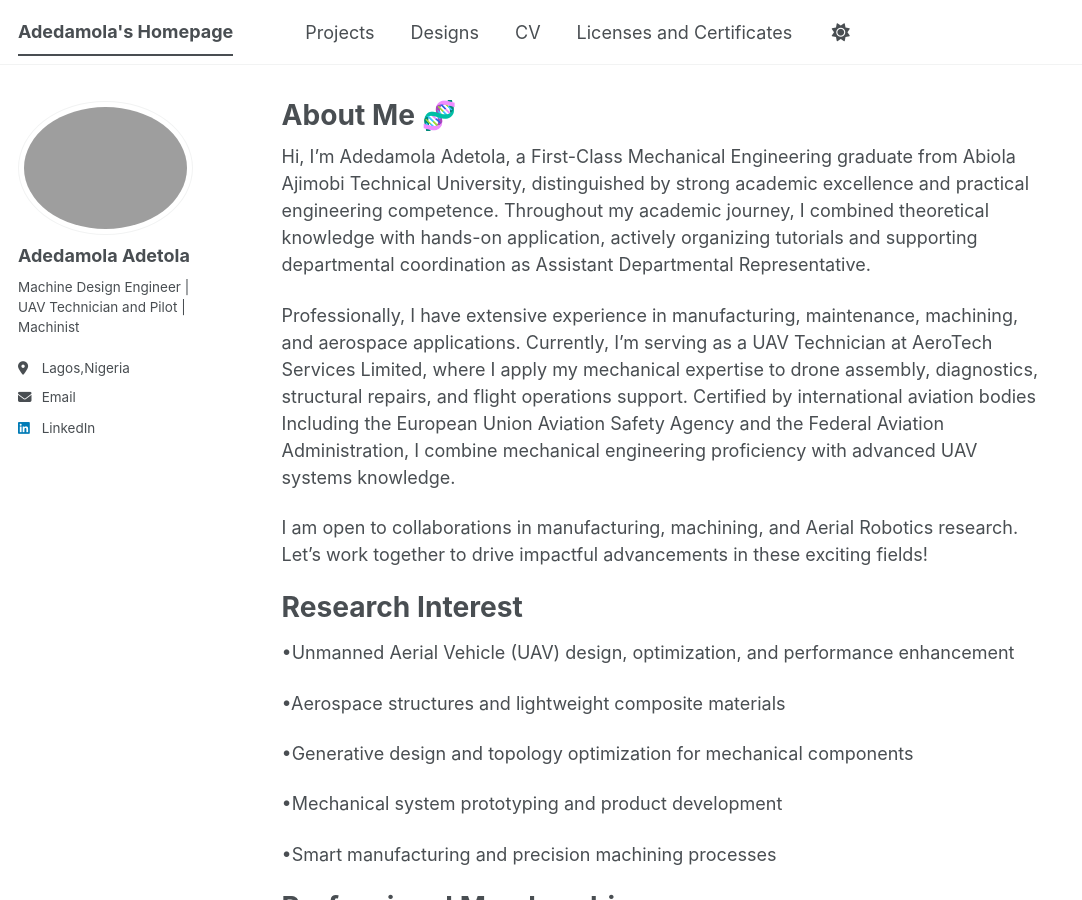
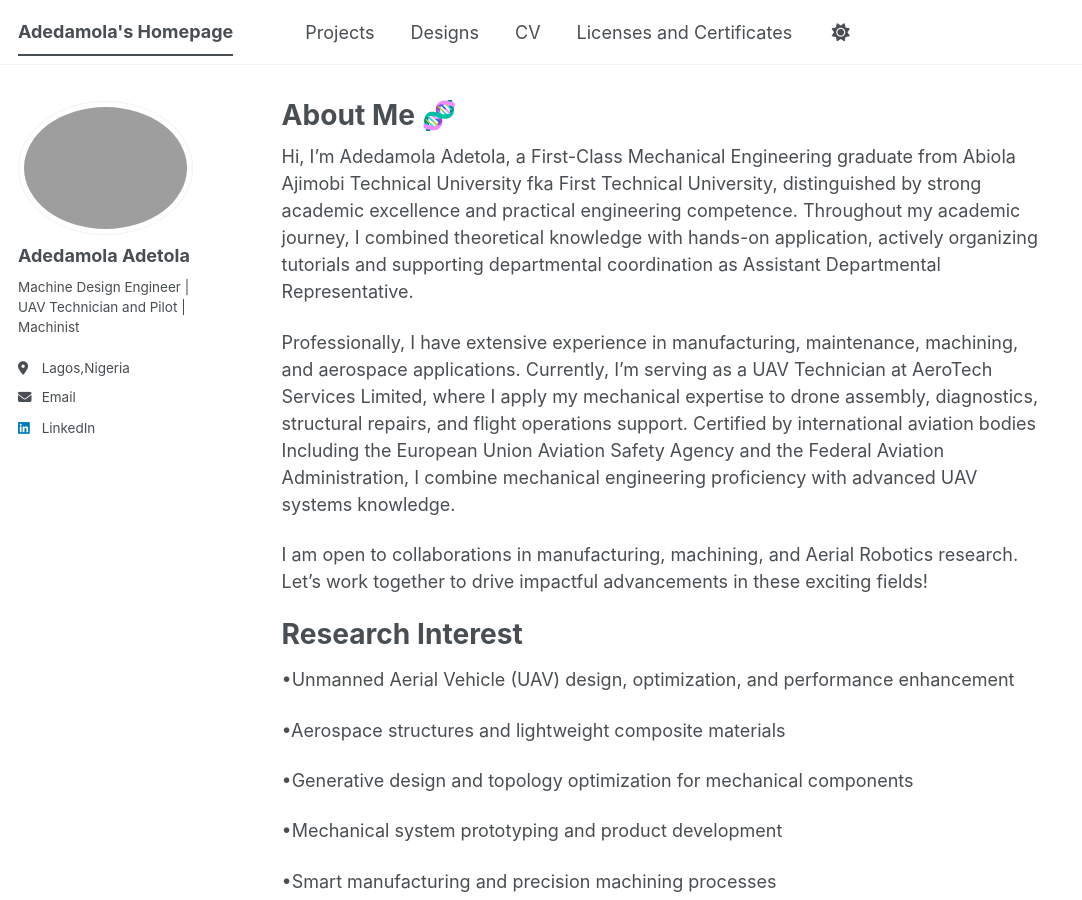
Before and after one commit to Adedam100/Adedam100.github.io, a Jekyll site: the page built from _pages/about.md, in a window 1280 px wide and 900 px high. Shown: the whole window, without its empty margins (0-1082 px from the left). Built offline with Jekyll 4.4.1, drawn with Linux system fonts in a browser that asks for light colours; a script bundle is joined from its source files by our own code; library files that are not in the unit come from our copies.

Commit message:
Update about.md

```diff
--- a/_pages/about.md
+++ b/_pages/about.md
@@ -7,7 +7,7 @@ redirect_from:
   - /about.html
 ---
 
-Hi, I'm Adedamola Adetola, a First-Class Mechanical Engineering graduate from Abiola Ajimobi Technical University, distinguished by strong academic excellence and practical engineering competence. Throughout my academic journey, I combined theoretical knowledge with hands-on application, actively organizing tutorials and supporting departmental coordination as Assistant Departmental Representative.
+Hi, I'm Adedamola Adetola, a First-Class Mechanical Engineering graduate from Abiola Ajimobi Technical University fka First Technical University, distinguished by strong academic excellence and practical engineering competence. Throughout my academic journey, I combined theoretical knowledge with hands-on application, actively organizing tutorials and supporting departmental coordination as Assistant Departmental Representative.
 
 Professionally, I have extensive experience in manufacturing, maintenance, machining, and aerospace applications. Currently, I'm serving as a UAV Technician at AeroTech Services Limited, where I apply my mechanical expertise to drone assembly, diagnostics, structural repairs, and flight operations support. Certified by international aviation bodies
 Including the European Union Aviation Safety Agency and the Federal Aviation Administration, I combine mechanical engineering proficiency with advanced UAV systems knowledge.
```
